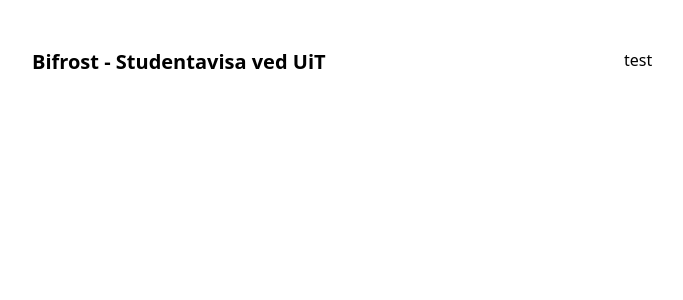
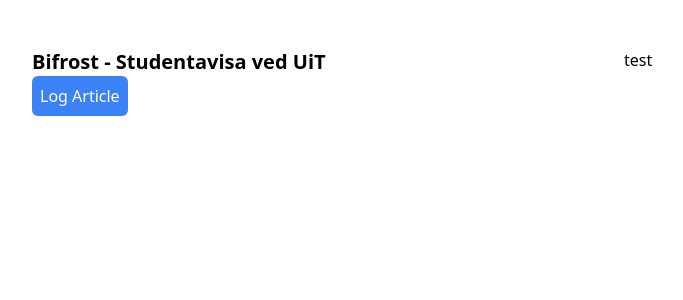
Before and after one commit to nyancel/bcms, a Flask app: page /editor in a window 1280 px wide. Shown: the top 300 px of the page, without its empty margins (16-699 px from the left). Run offline with Flask 3, Linux system fonts and the light colour scheme.

Commit message:
article debugging

```diff
--- a/static/css/output.css
+++ b/static/css/output.css
@@ -570,17 +570,21 @@
   width: 100%;
 }
 
-.bg-white {
+.rounded-md {
+  border-radius: 0.375rem;
+}
+
+.bg-blue-500 {
   --tw-bg-opacity: 1;
-  background-color: rgb(255 255 255 / var(--tw-bg-opacity));
+  background-color: rgb(59 130 246 / var(--tw-bg-opacity));
+}
+
+.p-12 {
+  padding: 3rem;
 }
 
 .p-2 {
   padding: 0.5rem;
-}
-
-.p-12 {
-  padding: 3rem;
 }
 
 .text-xl {
@@ -591,3 +595,8 @@
 .font-bold {
   font-weight: 700;
 }
+
+.text-white {
+  --tw-text-opacity: 1;
+  color: rgb(255 255 255 / var(--tw-text-opacity));
+}
--- a/static/js/editor.js
+++ b/static/js/editor.js
@@ -40,3 +40,14 @@
   article[index] = article[index - 1];
   article[index - 1] = item;
 }
+
+function log_article() {
+  console.log(article);
+}
+
+function init() {
+  let log_button = document.getElementById("log-article");
+  log_button.onclick = log_article;
+}
+
+window.onload = init;
--- a/templates/pages/editor.jinja
+++ b/templates/pages/editor.jinja
@@ -2,5 +2,22 @@
 
 {% block body %}
 
+<template id="article-paragraph-template">
+</template>
+
+<template id="article-image-template">
+</template>
+
+<template id="article-heading-template">
+</template>
+
+<button
+id="log-article"
+class="p-2 bg-blue-500 rounded-md text-white"
+>
+Log Article
+</button>
+
+
 <script src="{{url_for('static', filename='js/editor.js')}}"></script>
 {% endblock body %}
```
